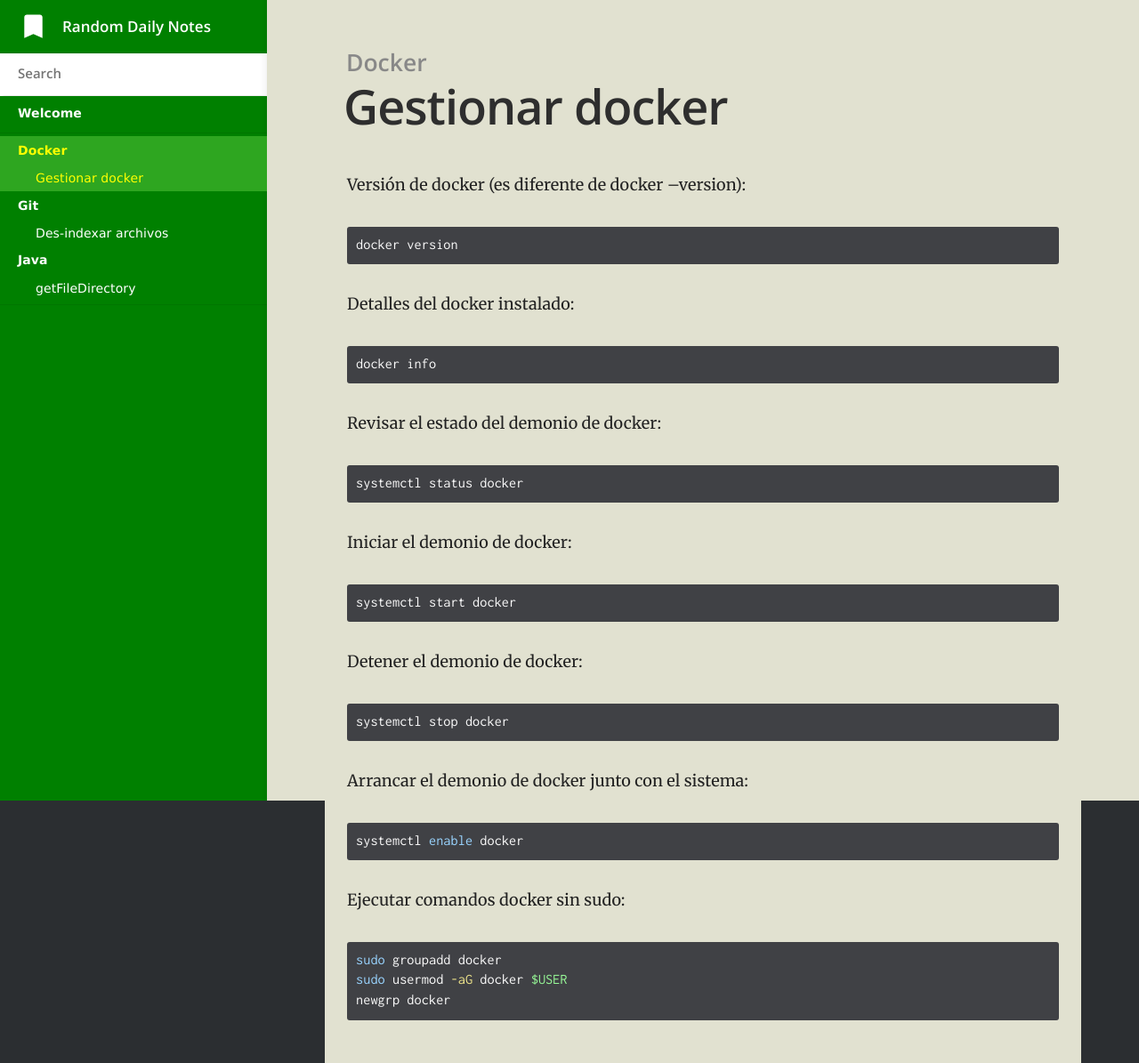
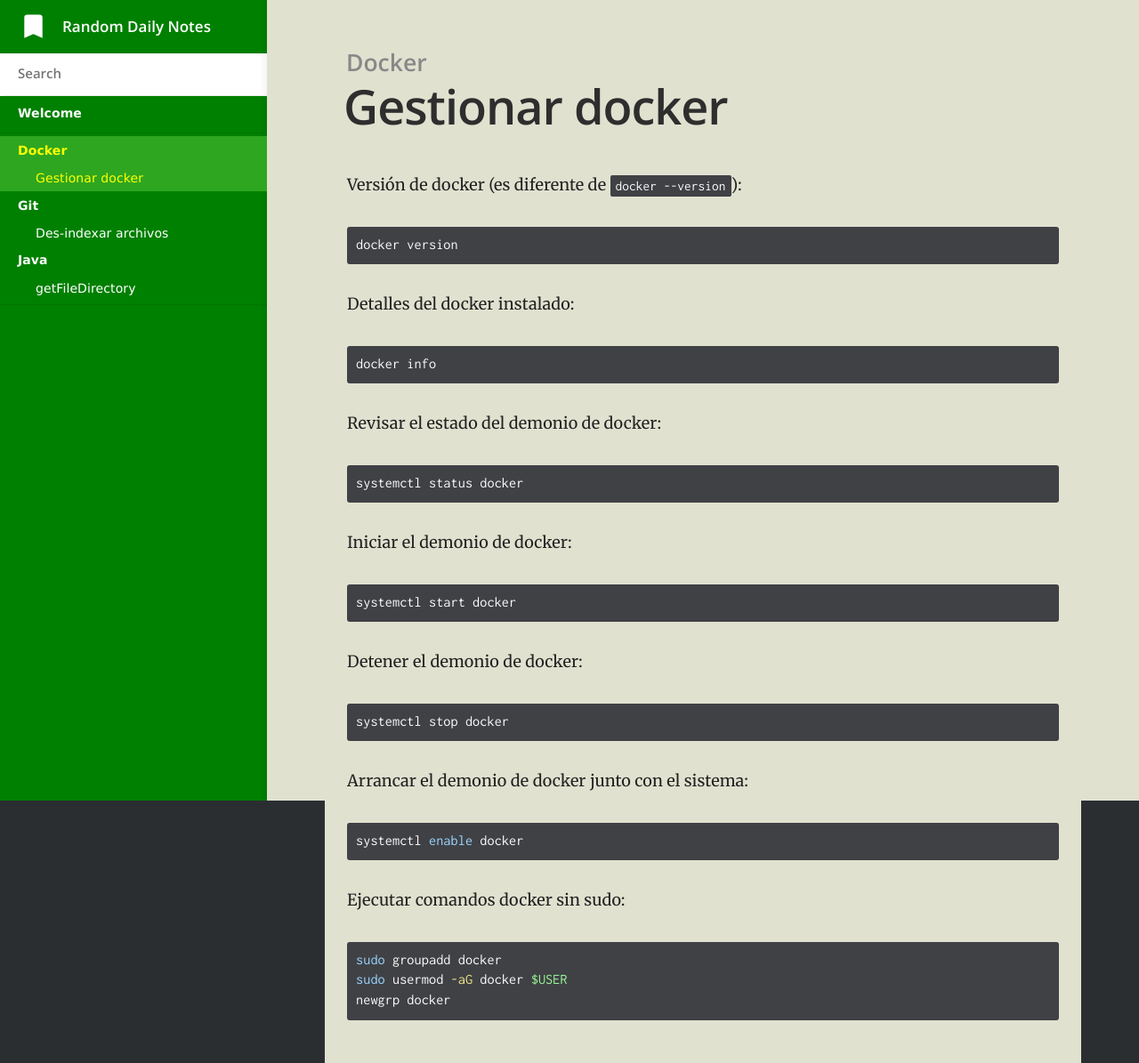
Before and after one commit to slaarks/slaarks.github.io, a Jekyll site: the page built from _docs/Docker/gestionar-docker.md, in a window 1280 px wide. Shown: the whole page at 89% size. Built offline with Jekyll 4.4.1, drawn with Linux system fonts in a browser that asks for light colours.

````diff
--- a/_docs/Docker/gestionar-docker.md
+++ b/_docs/Docker/gestionar-docker.md
@@ -4,7 +4,7 @@ category: Docker
 order: 1
 ---
 
-Versión de docker (es diferente de docker --version):
+Versión de docker (es diferente de `docker --version`):
 ```bash
 docker version
 ```
````
